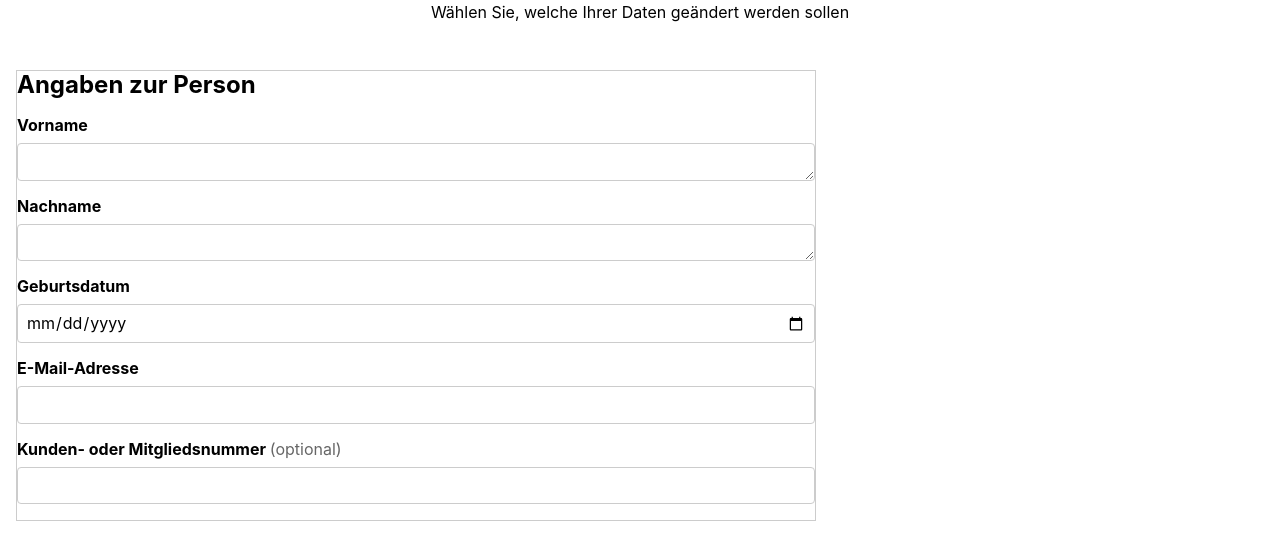
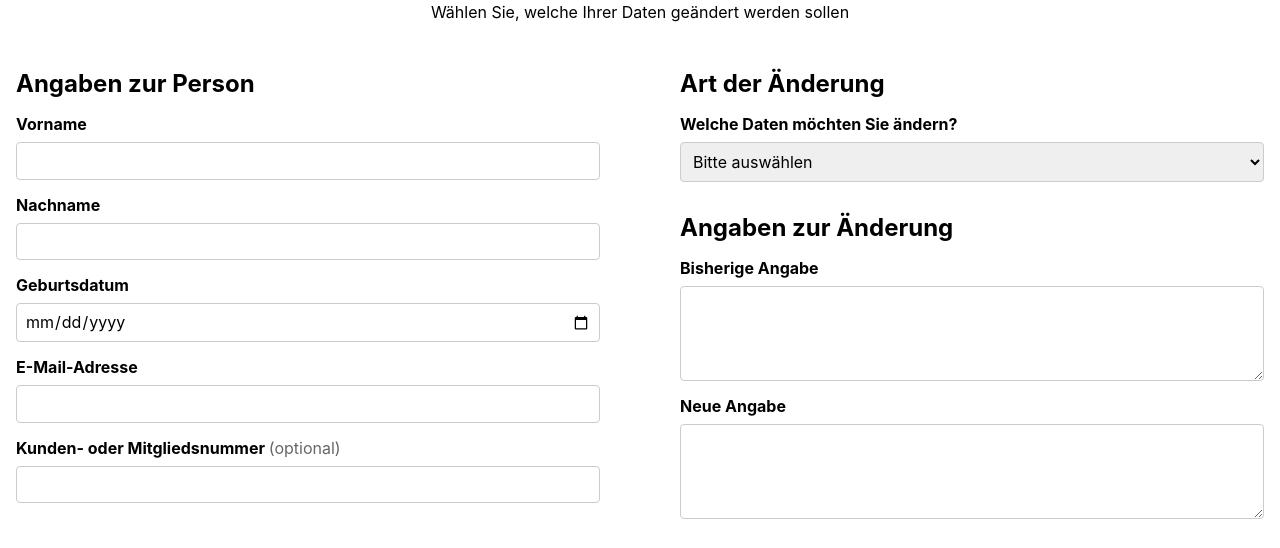
Before and after one commit to Bayoura/case-management, a website built with Vite: page src/pages/service-portal/data-change-request.html in a window 1280 px wide. Shown: the part 208-756 px from the top of the page. Built offline with nearby package versions, Linux system fonts and the light colour scheme.

Commit message:
Rework structure and styling

```diff
--- a/src/pages/service-portal/data-change-request.html
+++ b/src/pages/service-portal/data-change-request.html
@@ -14,29 +14,19 @@
         <p>Wählen Sie, welche Ihrer Daten geändert werden sollen</p>
       </section>
       <form class="data-change-form" action="#" method="post">
+        <div class="form-grid">
+          <div class="form-column">
             <section class="form-section">
               <h2>Angaben zur Person</h2>
 
               <div class="form-group">
                 <label for="first-name">Vorname</label>
-
-            <textarea
-              id="first-name"
-              name="first-name"
-              rows="1"
-              required
-            ></textarea>
+                <input type="text" id="first-name" name="first-name" required />
               </div>
 
               <div class="form-group">
                 <label for="last-name">Nachname</label>
-
-            <textarea
-              id="last-name"
-              name="last-name"
-              rows="1"
-              required
-            ></textarea>
+                <input type="text" id="last-name" name="last-name" required />
               </div>
 
               <div class="form-group">
@@ -46,7 +36,6 @@
 
               <div class="form-group">
                 <label for="email">E-Mail-Adresse</label>
-
                 <input type="email" id="email" name="email" required />
               </div>
 
@@ -54,16 +43,23 @@
                 <label for="customer-number">
                   Kunden- oder Mitgliedsnummer <span>(optional)</span>
                 </label>
-
-            <input type="text" id="customer-number" name="customer-number" />
+                <input
+                  type="text"
+                  id="customer-number"
+                  name="customer-number"
+                />
               </div>
             </section>
+          </div>
 
+          <div class="form-column">
             <section class="form-section">
               <h2>Art der Änderung</h2>
 
               <div class="form-group">
-            <label for="change-type"> Welche Daten möchten Sie ändern? </label>
+                <label for="change-type">
+                  Welche Daten möchten Sie ändern?
+                </label>
 
                 <select id="change-type" name="change-type" required>
                   <option value="" selected disabled>Bitte auswählen</option>
@@ -113,6 +109,8 @@
                 <input type="date" id="valid-from" name="valid-from" />
               </div>
             </section>
+          </div>
+        </div>
 
         <div class="form-actions">
           <button type="submit">Abschicken</button>
--- a/src/styles/main.css
+++ b/src/styles/main.css
@@ -1,3 +1,5 @@
+/*--------------------------------------------------- GLOBAL --------------------------------------------- */
+
 * {
   margin: 0;
   padding: 0;
@@ -11,6 +13,18 @@ body {
   display: flex;
   /* Creates a vertical layout so the footer can stay at the bottom */
   flex-direction: column;
+}
+
+h2 {
+  margin-bottom: 0.5rem;
+}
+
+button {
+  padding: 12px 24px;
+  border: none;
+  border-radius: 6px;
+  cursor: pointer;
+  font: inherit;
 }
 
 /*--------------------------------------------------- HEADER --------------------------------------------- */
@@ -42,7 +56,7 @@ main {
   flex: 1;
 }
 
-/* -------------------------------------------------WELCOME SECTION --------------------------------------------- */
+/* ------------------------------------------------- SECTIONS --------------------------------------------- */
 
 .welcome-section {
   text-align: center;
@@ -51,8 +65,6 @@ main {
 .welcome-section h1 {
   margin-bottom: 1rem;
 }
-
-/* -------------------------------------------------ACTION SECTION --------------------------------------------- */
 
 .action-section {
   display: grid;
@@ -67,7 +79,7 @@ main {
   gap: 2rem;
 }
 
-/* -------------------------------------------- CARDS ----------------------------------------------------------- */
+/* -------------------------------------------------- CARDS ----------------------------------------------------------- */
 
 .card {
   border: 1px solid #ccc;
@@ -85,10 +97,6 @@ main {
 
 .application-card {
   min-height: 200px;
-}
-
-h2 {
-  margin-bottom: 0.5rem;
 }
 
 .card-subtitle {
@@ -122,27 +130,38 @@ h2 {
   border-radius: 4px;
 }
 
-button {
-  padding: 12px 24px;
-
-  border: none;
-  border-radius: 6px;
-
-  cursor: pointer;
-  font: inherit;
+.tracking-form button {
+  margin-top: 1rem;
+  align-self: flex-start;
 }
 
 /* ---------------------------------------------- DATA CHANGE FORM ---------------------------------------- */
 
 .data-change-form {
+  /* display: flex;
+  flex-direction: column; */
+  margin: 0 auto;
+  width: 100%;
+  max-width: 1500px;
+}
+
+.form-grid {
+  display: grid;
+  grid-template-columns: 1fr 1fr;
+  gap: 5rem;
+}
+
+@media (max-width: 768px) {
+  .form-grid {
+    grid-template-columns: 1fr;
+    gap: 1rem;
+  }
+}
+
+.form-column {
   display: flex;
   flex-direction: column;
-  gap: 2rem;
-  max-width: 800px;
-}
-
-.form-section {
-  border: 1px solid #ccc;
+  gap: 1rem;
 }
 
 .form-section h2 {
@@ -189,6 +208,7 @@ button {
 .form-actions {
   display: flex;
   justify-content: flex-end;
+  margin-top: 2rem;
 }
 
 /* -------------------------------------------------FOOTER --------------------------------------------- */
```
Lines whose indentation alone changed are shown as unchanged.
